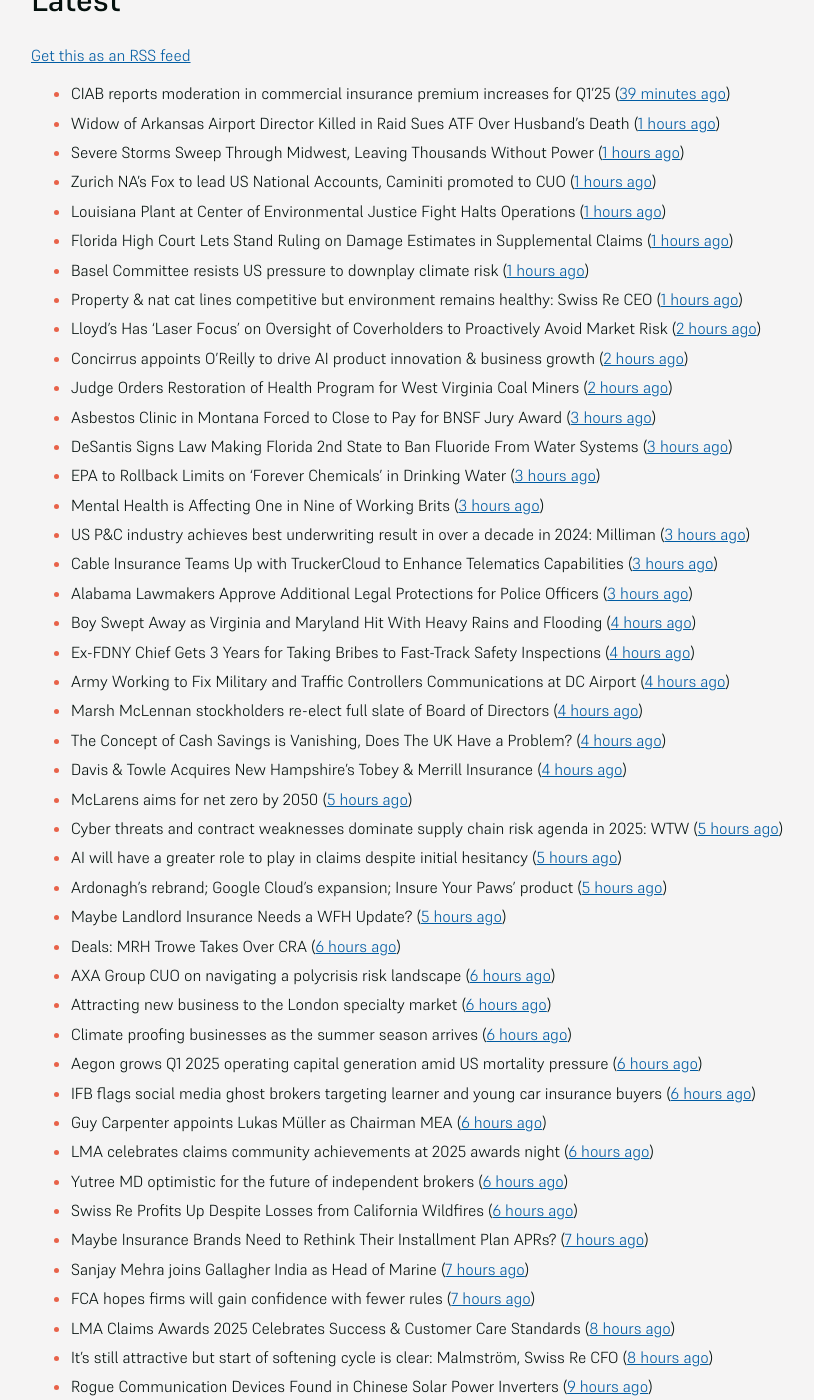
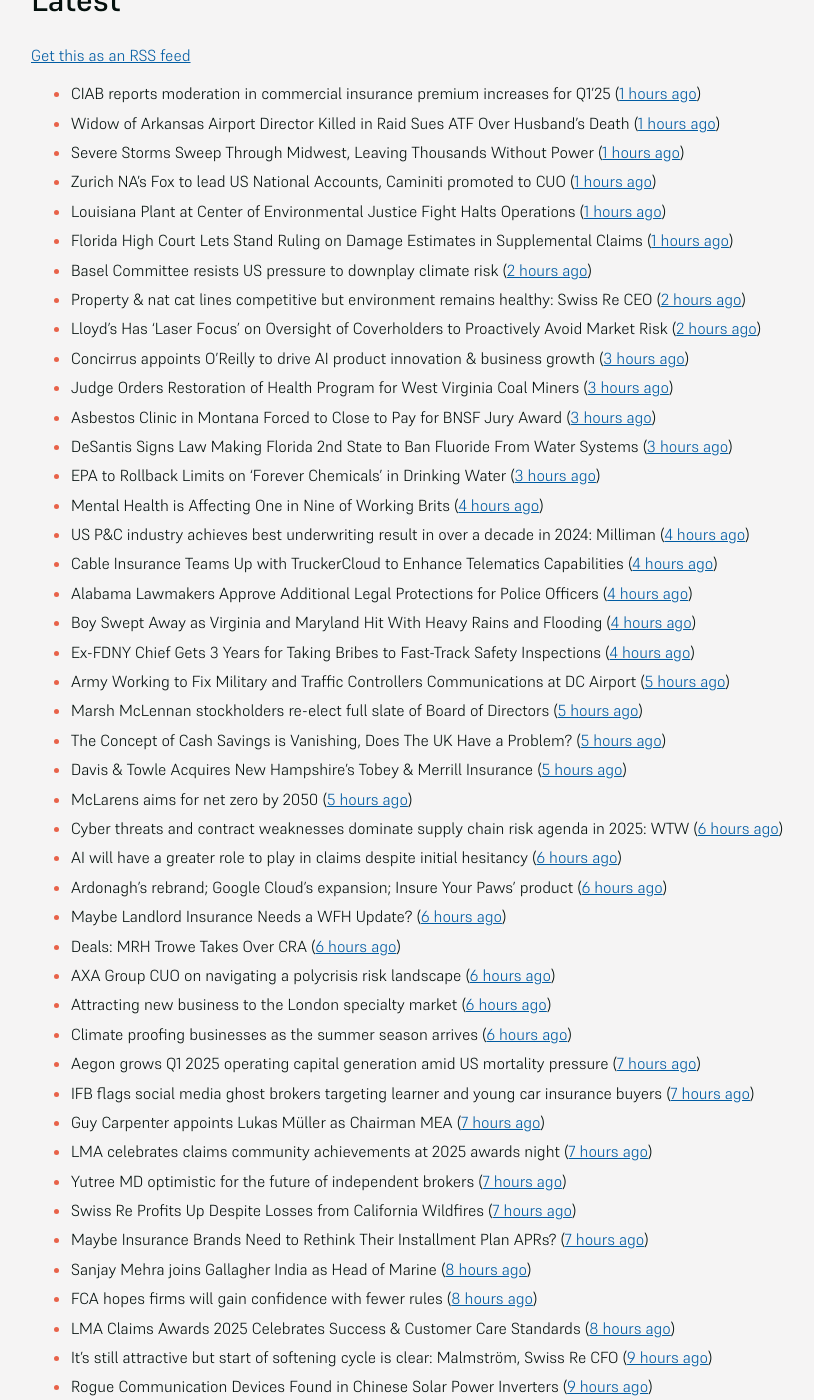
Before and after one commit to mat-0/feeds.thechels.uk, a Jekyll site: the page built from index.md, in a window 1280 px wide and 1400 px high, scrolled down 192 px. Shown: the whole window, without its empty margins (193-1007 px from the left). Built offline with Jekyll 4.4.1, drawn with Linux system fonts in a browser that asks for light colours; some of the changed text lies outside the part shown.

Commit message:
New Feed

```diff
--- a/index.md
+++ b/index.md
@@ -8,52 +8,52 @@ description: Latest Updates
 [Get this as an RSS feed](/feed.rss)
 
 <!-- news_marker starts -->
-- CIAB reports moderation in commercial insurance premium increases for Q1’25 ([39 minutes ago](https://www.reinsurancene.ws/ciab-reports-moderation-in-commercial-insurance-premium-increases-for-q125/))
+- CIAB reports moderation in commercial insurance premium increases for Q1’25 ([1 hours ago](https://www.reinsurancene.ws/ciab-reports-moderation-in-commercial-insurance-premium-increases-for-q125/))
 - Widow of Arkansas Airport Director Killed in Raid Sues ATF Over Husband’s Death ([1 hours ago](https://www.insurancejournal.com/news/southcentral/2025/05/16/824097.htm))
 - Severe Storms Sweep Through Midwest, Leaving Thousands Without Power ([1 hours ago](https://www.insurancejournal.com/news/midwest/2025/05/16/824092.htm))
 - Zurich NA’s Fox to lead US National Accounts, Caminiti promoted to CUO ([1 hours ago](https://www.reinsurancene.ws/zurich-nas-fox-to-lead-us-national-accounts-caminiti-promoted-to-cuo/))
 - Louisiana Plant at Center of Environmental Justice Fight Halts Operations ([1 hours ago](https://www.insurancejournal.com/news/southcentral/2025/05/16/824085.htm))
 - Florida High Court Lets Stand Ruling on Damage Estimates in Supplemental Claims ([1 hours ago](https://www.insurancejournal.com/news/southeast/2025/05/16/824076.htm))
-- Basel Committee resists US pressure to downplay climate risk ([1 hours ago](https://www.dig-in.com/articles/basel-committee-resists-us-pressure-to-downplay-climate-risk))
-- Property & nat cat lines competitive but environment remains healthy: Swiss Re CEO ([1 hours ago](https://www.reinsurancene.ws/property-nat-cat-lines-competitive-but-environment-remains-healthy-swiss-re-ceo/))
+- Basel Committee resists US pressure to downplay climate risk ([2 hours ago](https://www.dig-in.com/articles/basel-committee-resists-us-pressure-to-downplay-climate-risk))
+- Property & nat cat lines competitive but environment remains healthy: Swiss Re CEO ([2 hours ago](https://www.reinsurancene.ws/property-nat-cat-lines-competitive-but-environment-remains-healthy-swiss-re-ceo/))
 - Lloyd’s Has ‘Laser Focus’ on Oversight of Coverholders to Proactively Avoid Market Risk ([2 hours ago](https://www.insurancejournal.com/news/international/2025/05/16/824065.htm))
-- Concirrus appoints O’Reilly to drive AI product innovation & business growth ([2 hours ago](https://www.reinsurancene.ws/concirrus-appoints-oreilly-to-drive-ai-product-innovation-business-growth/))
-- Judge Orders Restoration of Health Program for West Virginia Coal Miners ([2 hours ago](https://www.insurancejournal.com/news/southeast/2025/05/16/824060.htm))
+- Concirrus appoints O’Reilly to drive AI product innovation & business growth ([3 hours ago](https://www.reinsurancene.ws/concirrus-appoints-oreilly-to-drive-ai-product-innovation-business-growth/))
+- Judge Orders Restoration of Health Program for West Virginia Coal Miners ([3 hours ago](https://www.insurancejournal.com/news/southeast/2025/05/16/824060.htm))
 - Asbestos Clinic in Montana Forced to Close to Pay for BNSF Jury Award ([3 hours ago](https://www.insurancejournal.com/news/west/2025/05/16/824055.htm))
 - DeSantis Signs Law Making Florida 2nd State to Ban Fluoride From Water Systems ([3 hours ago](https://www.insurancejournal.com/news/southeast/2025/05/16/824051.htm))
 - EPA to Rollback Limits on ‘Forever Chemicals’ in Drinking Water ([3 hours ago](https://www.insurancejournal.com/news/national/2025/05/16/824047.htm))
-- Mental Health is Affecting One in Nine of Working Brits ([3 hours ago](https://insurance-edge.net/2025/05/16/mental-health-is-affecting-one-in-nine-of-working-brits/))
-- US P&C industry achieves best underwriting result in over a decade in 2024: Milliman ([3 hours ago](https://www.reinsurancene.ws/us-pc-industry-achieves-best-underwriting-result-in-over-a-decade-in-2024-milliman/))
-- Cable Insurance Teams Up with TruckerCloud to Enhance Telematics Capabilities ([3 hours ago](https://www.insurtechinsights.com/cable-insurance-teams-up-with-truckercloud-to-enhance-telematics-capabilities/))
-- Alabama Lawmakers Approve Additional Legal Protections for Police Officers ([3 hours ago](https://www.insurancejournal.com/news/southeast/2025/05/16/824044.htm))
+- Mental Health is Affecting One in Nine of Working Brits ([4 hours ago](https://insurance-edge.net/2025/05/16/mental-health-is-affecting-one-in-nine-of-working-brits/))
+- US P&C industry achieves best underwriting result in over a decade in 2024: Milliman ([4 hours ago](https://www.reinsurancene.ws/us-pc-industry-achieves-best-underwriting-result-in-over-a-decade-in-2024-milliman/))
+- Cable Insurance Teams Up with TruckerCloud to Enhance Telematics Capabilities ([4 hours ago](https://www.insurtechinsights.com/cable-insurance-teams-up-with-truckercloud-to-enhance-telematics-capabilities/))
+- Alabama Lawmakers Approve Additional Legal Protections for Police Officers ([4 hours ago](https://www.insurancejournal.com/news/southeast/2025/05/16/824044.htm))
 - Boy Swept Away as Virginia and Maryland Hit With Heavy Rains and Flooding ([4 hours ago](https://www.insurancejournal.com/news/east/2025/05/16/824034.htm))
 - Ex-FDNY Chief Gets 3 Years for Taking Bribes to Fast-Track Safety Inspections ([4 hours ago](https://www.insurancejournal.com/news/east/2025/05/16/824030.htm))
-- Army Working to Fix Military and Traffic Controllers Communications at DC Airport ([4 hours ago](https://www.insurancejournal.com/news/east/2025/05/16/824024.htm))
-- Marsh McLennan stockholders re-elect full slate of Board of Directors ([4 hours ago](https://www.reinsurancene.ws/marsh-mclennan-stockholders-re-elect-full-slate-of-board-of-directors/))
-- The Concept of Cash Savings is Vanishing, Does The UK Have a Problem? ([4 hours ago](https://insurance-edge.net/2025/05/16/the-concept-of-cash-savings-is-vanishing-does-the-uk-have-a-problem/))
-- Davis & Towle Acquires New Hampshire’s Tobey & Merrill Insurance ([4 hours ago](https://www.insurancejournal.com/news/east/2025/05/16/824021.htm))
+- Army Working to Fix Military and Traffic Controllers Communications at DC Airport ([5 hours ago](https://www.insurancejournal.com/news/east/2025/05/16/824024.htm))
+- Marsh McLennan stockholders re-elect full slate of Board of Directors ([5 hours ago](https://www.reinsurancene.ws/marsh-mclennan-stockholders-re-elect-full-slate-of-board-of-directors/))
+- The Concept of Cash Savings is Vanishing, Does The UK Have a Problem? ([5 hours ago](https://insurance-edge.net/2025/05/16/the-concept-of-cash-savings-is-vanishing-does-the-uk-have-a-problem/))
+- Davis & Towle Acquires New Hampshire’s Tobey & Merrill Insurance ([5 hours ago](https://www.insurancejournal.com/news/east/2025/05/16/824021.htm))
 - McLarens aims for net zero by 2050 ([5 hours ago](https://www.postonline.co.uk/news/7957770/mclarens-aims-for-net-zero-by-2050))
-- Cyber threats and contract weaknesses dominate supply chain risk agenda in 2025: WTW ([5 hours ago](https://www.reinsurancene.ws/cyber-threats-and-contract-weaknesses-dominate-supply-chain-risk-agenda-in-2025-wtw/))
-- AI will have a greater role to play in claims despite initial hesitancy ([5 hours ago](https://www.postonline.co.uk/broker/7957769/ai-will-have-a-greater-role-to-play-in-claims-despite-initial-hesitancy))
-- Ardonagh’s rebrand; Google Cloud’s expansion; Insure Your Paws’ product ([5 hours ago](https://www.postonline.co.uk/news/7957764/ardonaghs-rebrand-google-clouds-expansion-insure-your-paws-product))
-- Maybe Landlord Insurance Needs a WFH Update? ([5 hours ago](https://insurance-edge.net/2025/05/16/maybe-landlord-insurance-needs-a-wfh-update/))
+- Cyber threats and contract weaknesses dominate supply chain risk agenda in 2025: WTW ([6 hours ago](https://www.reinsurancene.ws/cyber-threats-and-contract-weaknesses-dominate-supply-chain-risk-agenda-in-2025-wtw/))
+- AI will have a greater role to play in claims despite initial hesitancy ([6 hours ago](https://www.postonline.co.uk/broker/7957769/ai-will-have-a-greater-role-to-play-in-claims-despite-initial-hesitancy))
+- Ardonagh’s rebrand; Google Cloud’s expansion; Insure Your Paws’ product ([6 hours ago](https://www.postonline.co.uk/news/7957764/ardonaghs-rebrand-google-clouds-expansion-insure-your-paws-product))
+- Maybe Landlord Insurance Needs a WFH Update? ([6 hours ago](https://insurance-edge.net/2025/05/16/maybe-landlord-insurance-needs-a-wfh-update/))
 - Deals: MRH Trowe Takes Over CRA ([6 hours ago](https://insurance-edge.net/2025/05/16/deals-mrh-trowe-takes-over-cra/))
 - AXA Group CUO on navigating a polycrisis risk landscape ([6 hours ago](https://www.insurancebusinessmag.com/uk/news/breaking-news/axa-group-cuo-on-navigating-a-polycrisis-risk-landscape-535921.aspx))
 - Attracting new business to the London specialty market ([6 hours ago](https://www.insurancebusinessmag.com/uk/news/breaking-news/attracting-new-business-to-the-london-specialty-market-535974.aspx))
 - Climate proofing businesses as the summer season arrives ([6 hours ago](https://www.insurancebusinessmag.com/uk/news/catastrophe/climate-proofing-businesses-as-the-summer-season-arrives-535973.aspx))
-- Aegon grows Q1 2025 operating capital generation amid US mortality pressure ([6 hours ago](https://www.insurancebusinessmag.com/uk/news/breaking-news/aegon-grows-q1-2025-operating-capital-generation-amid-us-mortality-pressure-535972.aspx))
-- IFB flags social media ghost brokers targeting learner and young car insurance buyers ([6 hours ago](https://www.insurancebusinessmag.com/uk/news/auto-motor/ifb-flags-social-media-ghost-brokers-targeting-learner-and-young-car-insurance-buyers-535971.aspx))
-- Guy Carpenter appoints Lukas Müller as Chairman MEA ([6 hours ago](https://www.reinsurancene.ws/guy-carpenter-appoints-lukas-muller-as-chairman-mea/))
-- LMA celebrates claims community achievements at 2025 awards night ([6 hours ago](https://www.insurancebusinessmag.com/uk/news/claims/lma-celebrates-claims-community-achievements-at-2025-awards-night-535970.aspx))
-- Yutree MD optimistic for the future of independent brokers ([6 hours ago](https://www.postonline.co.uk/news/7957767/yutree-md-optimistic-for-the-future-of-independent-brokers))
-- Swiss Re Profits Up Despite Losses from California Wildfires ([6 hours ago](https://www.insurancejournal.com/news/international/2025/05/16/824017.htm))
+- Aegon grows Q1 2025 operating capital generation amid US mortality pressure ([7 hours ago](https://www.insurancebusinessmag.com/uk/news/breaking-news/aegon-grows-q1-2025-operating-capital-generation-amid-us-mortality-pressure-535972.aspx))
+- IFB flags social media ghost brokers targeting learner and young car insurance buyers ([7 hours ago](https://www.insurancebusinessmag.com/uk/news/auto-motor/ifb-flags-social-media-ghost-brokers-targeting-learner-and-young-car-insurance-buyers-535971.aspx))
+- Guy Carpenter appoints Lukas Müller as Chairman MEA ([7 hours ago](https://www.reinsurancene.ws/guy-carpenter-appoints-lukas-muller-as-chairman-mea/))
+- LMA celebrates claims community achievements at 2025 awards night ([7 hours ago](https://www.insurancebusinessmag.com/uk/news/claims/lma-celebrates-claims-community-achievements-at-2025-awards-night-535970.aspx))
+- Yutree MD optimistic for the future of independent brokers ([7 hours ago](https://www.postonline.co.uk/news/7957767/yutree-md-optimistic-for-the-future-of-independent-brokers))
+- Swiss Re Profits Up Despite Losses from California Wildfires ([7 hours ago](https://www.insurancejournal.com/news/international/2025/05/16/824017.htm))
 - Maybe Insurance Brands Need to Rethink Their Installment Plan APRs? ([7 hours ago](https://insurance-edge.net/2025/05/16/maybe-insurance-brands-need-to-rethink-their-installment-plan-aprs/))
-- Sanjay Mehra joins Gallagher India as Head of Marine ([7 hours ago](https://www.reinsurancene.ws/sanjay-mehra-joins-gallagher-india-as-head-of-marine/))
-- FCA hopes firms will gain confidence with fewer rules ([7 hours ago](https://www.postonline.co.uk/news/7957766/fca-hopes-firms-will-gain-confidence-with-fewer-rules))
+- Sanjay Mehra joins Gallagher India as Head of Marine ([8 hours ago](https://www.reinsurancene.ws/sanjay-mehra-joins-gallagher-india-as-head-of-marine/))
+- FCA hopes firms will gain confidence with fewer rules ([8 hours ago](https://www.postonline.co.uk/news/7957766/fca-hopes-firms-will-gain-confidence-with-fewer-rules))
 - LMA Claims Awards 2025 Celebrates Success & Customer Care Standards ([8 hours ago](https://insurance-edge.net/2025/05/16/lma-claims-awards-2025-celebrates-success-customer-care-standards/))
-- It’s still attractive but start of softening cycle is clear: Malmström, Swiss Re CFO ([8 hours ago](https://www.reinsurancene.ws/its-still-attractive-but-start-of-softening-cycle-is-clear-malmstrom-swiss-re-cfo/))
+- It’s still attractive but start of softening cycle is clear: Malmström, Swiss Re CFO ([9 hours ago](https://www.reinsurancene.ws/its-still-attractive-but-start-of-softening-cycle-is-clear-malmstrom-swiss-re-cfo/))
 - Rogue Communication Devices Found in Chinese Solar Power Inverters ([9 hours ago](https://www.insurancejournal.com/news/international/2025/05/16/824006.htm))
-- Cyberattack-Hit M&S Says Food Availability Improving Every Day ([9 hours ago](https://www.insurancejournal.com/news/international/2025/05/16/824002.htm))
+- Cyberattack-Hit M&S Says Food Availability Improving Every Day ([10 hours ago](https://www.insurancejournal.com/news/international/2025/05/16/824002.htm))
 - Morton Salt Settles Ohio Discrimination Case With $75,000 Payment ([10 hours ago](https://www.insurancejournal.com/news/midwest/2025/05/16/823999.htm))
 - Christian Dior Couture Client Data Breached in Cyberattack ([10 hours ago](https://www.insurancejournal.com/news/national/2025/05/16/823975.htm))
 - Consumer Intelligence urges insurers to consider TIC over APR ([10 hours ago](https://www.insurancebusinessmag.com/uk/news/auto-motor/consumer-intelligence-urges-insurers-to-consider-tic-over-apr-535940.aspx))
```
Also changed, not shown: other parts of index.md (+8 -8 lines).
